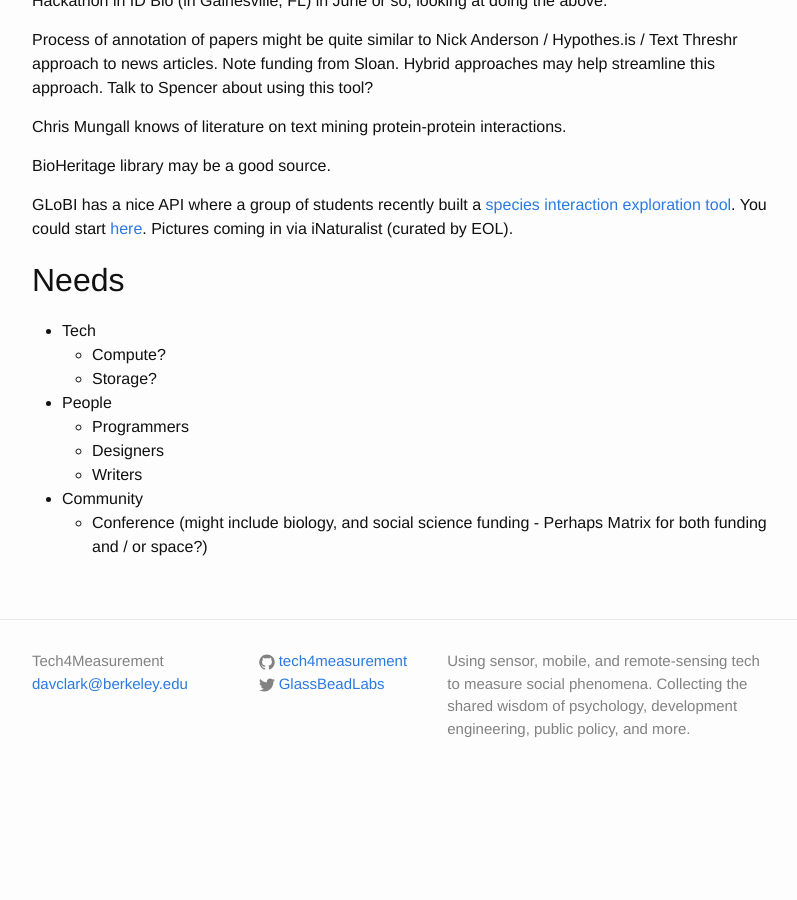
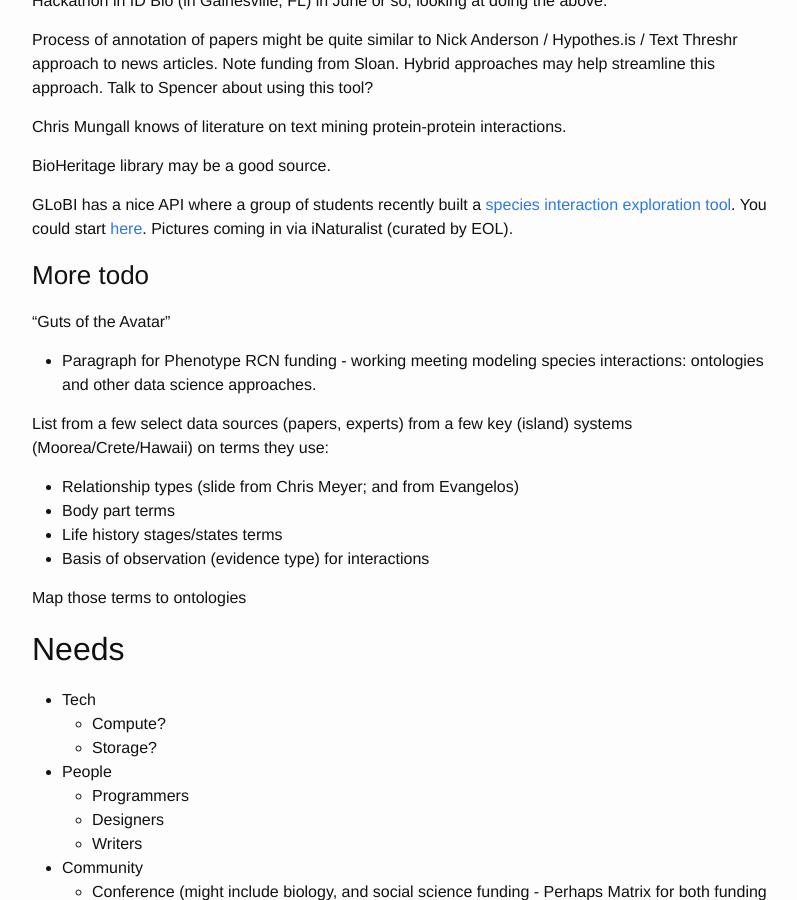
Before and after one commit to BIDS-collaborative/hackingmeasurement.github.io, a Jekyll site: the page built from _posts/2015-05-07-bids-moorea-and-crete.md, in a window 1280 px wide and 900 px high, scrolled down 3484 px. Shown: the whole window, without its empty margins (238-1035 px from the left). Built offline with Jekyll 4.4.1, drawn with Linux system fonts in a browser that asks for light colours; comment, search, counter and statistics services are not loaded; before the commit the page ends 4284 px from its top, so only the background shows below that.

Commit message:
Updates with todos

```diff
--- a/_posts/2015-05-07-bids-moorea-and-crete.md
+++ b/_posts/2015-05-07-bids-moorea-and-crete.md
@@ -181,6 +181,22 @@ interaction exploration tool](http://danielabar.github.io/globi-proto). You
 could start [here](http://www.globalbioticinteractions.org/). Pictures coming in
 via iNaturalist (curated by EOL).
 
+### More todo
+
+"Guts of the Avatar"
+
+ - Paragraph for Phenotype RCN funding - working meeting modeling species
+   interactions: ontologies and other data science approaches.
+
+List from a few select data sources (papers, experts) from a few key (island) systems (Moorea/Crete/Hawaii) on terms they use:
+
+ - Relationship types (slide from Chris Meyer; and from Evangelos)
+ - Body part terms
+ - Life history stages/states terms
+ - Basis of observation (evidence type) for interactions
+
+Map those terms to ontologies
+
 ## Needs
 
  - Tech
```
